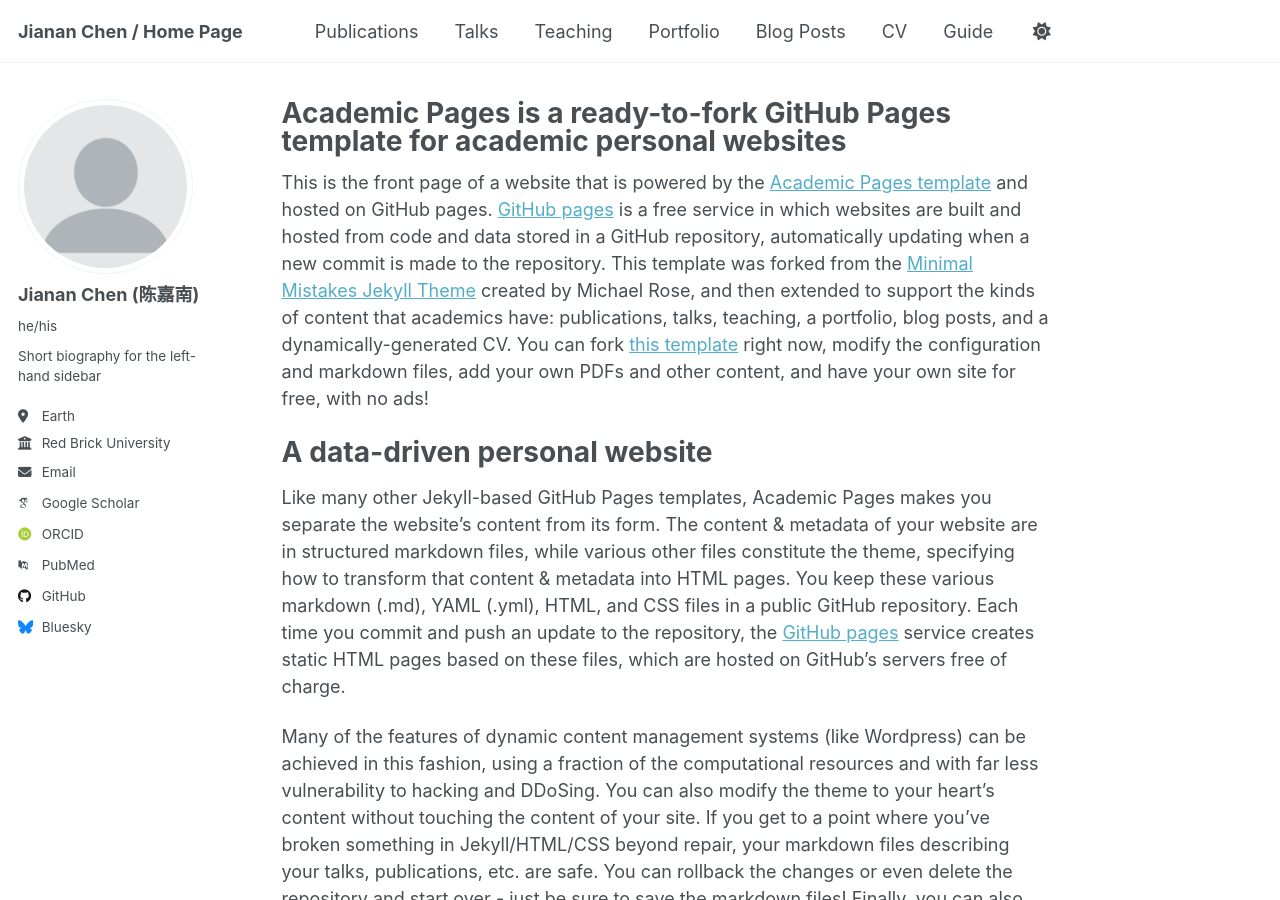
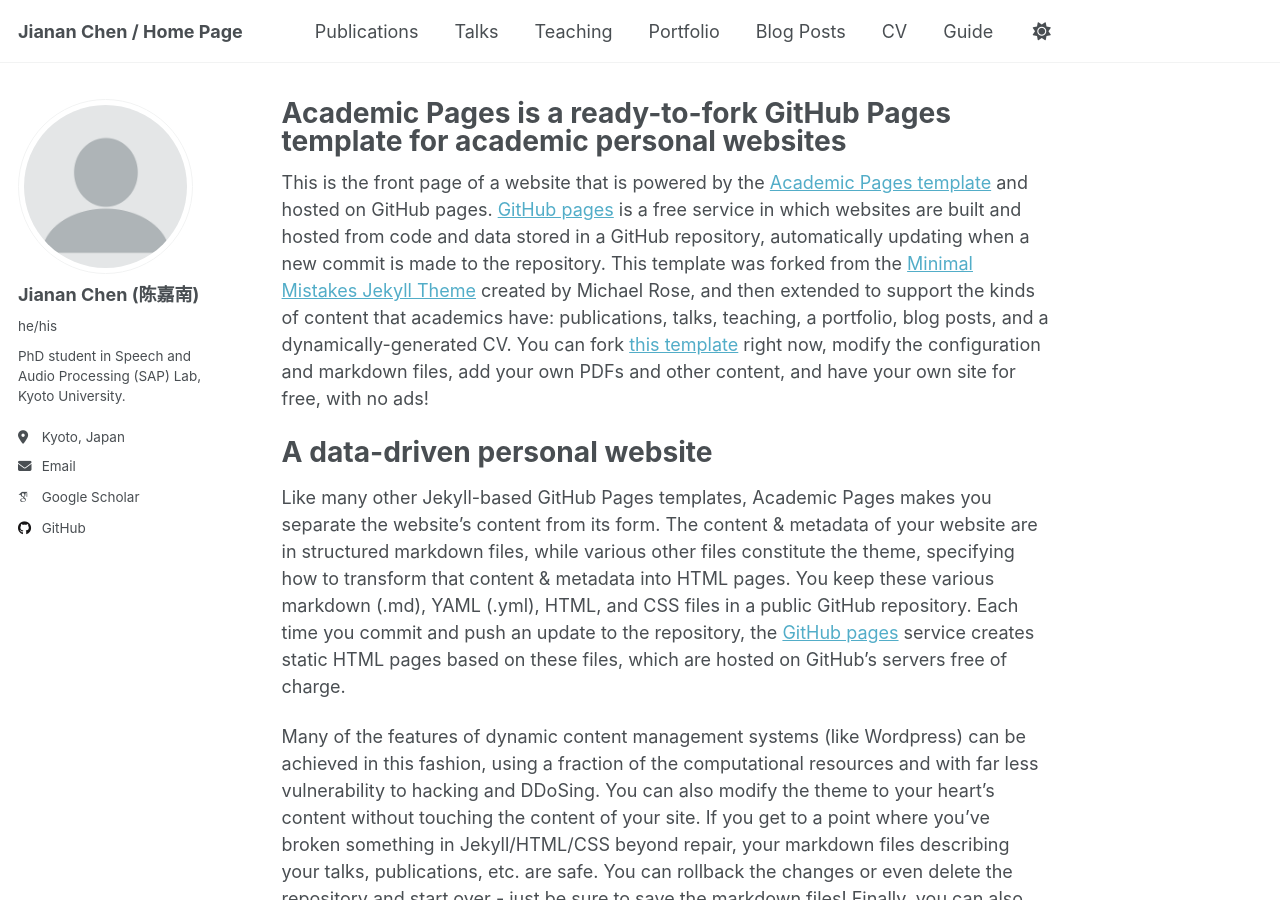
Before and after one commit to CHEN-JIANAN/CHEN-JIANAN.github.io, a Jekyll site: the page built from _pages/about.md, in a window 1280 px wide and 900 px high. Built offline with Jekyll 4.4.1, drawn with Linux system fonts in a browser that asks for light colours; some web fonts are replaced.

Commit message:
Update _config.yml

```diff
--- a/_config.yml
+++ b/_config.yml
@@ -26,61 +26,57 @@ author:
   avatar           : "profile.png"
   name             : "Jianan Chen (陈嘉南)"
   pronouns         : "he/his" # example: "she/her"
-  bio              : "Short biography for the left-hand sidebar"
-  location         : "Earth"
-  employer         : "Red Brick University"
-  uri              : # URL
-  email            : "none@example.org"
+  bio              : "PhD student in Speech and Audio Processing (SAP) Lab, Kyoto University."
+  location         : "Kyoto, Japan"
+  email            : "chen.jianan.32d@st.kyoto-u.ac.jp"
 
   # Academic websites
-  academia         : # URL
-  arxiv            : # URL - Update with the correct link to your profile
-  googlescholar    : "https://scholar.google.com/citations?user=PS_CX0AAAAAJ"
-  impactstory      : # URL
-  orcid            : "http://orcid.org/yourorcidurl"
-  semantic         : # URL
-  pubmed           : "https://www.ncbi.nlm.nih.gov/pubmed/?term=john+snow"
-  researchgate     : # URL
-  scopus           : # URL
+  # academia         : # URL
+  # arxiv            : # URL - Update with the correct link to your profile
+  googlescholar    : "https://scholar.google.com/citations?user=p2JzVOAAAAAJ&hl=en&authuser=1&oi=sra"
+  # impactstory      : # URL
+  # orcid            : "http://orcid.org/yourorcidurl"
+  # semantic         : # URL
+  # pubmed           : "https://www.ncbi.nlm.nih.gov/pubmed/?term=john+snow"
+  # researchgate     : # URL
+  # scopus           : # URL
 
   # Repositories and software development
-  bitbucket        : # Username - Update with your username on the site
-  codepen          : # Username
-  dribbble         : # Username
-  github           : "academicpages"
-  kaggle           : # Username
-  stackoverflow    : # User number or user number and name (i.e., use "1" or "1/jeff-atwood")
+  # bitbucket        : # Username - Update with your username on the site
+  # codepen          : # Username
+  # dribbble         : # Username
+  github           : "https://github.com/CHEN-JIANAN"
+  # kaggle           : # Username
+  # stackoverflow    : # User number or user number and name (i.e., use "1" or "1/jeff-atwood")
 
   # Social media
-  bluesky          : "bsky.app" # Replace this with you Bluesky username
-  facebook         : # Username
-  flickr           : # Username
-  foursquare       : # Username
-  goodreads        : # Username
-  google_plus      : # Username
-  keybase          : # Username
-  instagram        : # Username
-  lastfm           : # Username
-  linkedin         : # Username
-  mastodon         : # URL
-  medium           : # URL
-  pinterest        : # Username
-  soundcloud       : # Username
-  steam            : # Username
-  telegram         : # URL
-  tumblr           : # Username
-  twitter          : # Username for X / Twitter
-  vine             : # Username
-  weibo            : # Username
-  wikipedia        : # Username
-  xing             : # Username
-  youtube          : # Username
-  zhihu            : # Username
+  # bluesky          : "bsky.app" # Replace this with you Bluesky username
+  # facebook         : # Username
+  # flickr           : # Username
+  # foursquare       : # Username
+  # goodreads        : # Username
+  # google_plus      : # Username
+  # keybase          : # Username
+  # instagram        : # Username
+  # lastfm           : # Username
+  # linkedin         : # Username
+  # mastodon         : # URL
+  # medium           : # URL
+  # pinterest        : # Username
+  # soundcloud       : # Username
+  # steam            : # Username
+  # telegram         : # URL
+  # tumblr           : # Username
+  # twitter          : # Username for X / Twitter
+  # vine             : # Username
+  # weibo            : # Username
+  # wikipedia        : # Username
+  # xing             : # Username
+  # youtube          : # Username
+  # zhihu            : # Username
 
 # Publication Category - The following the list of publication categories and their headings
 publication_category:
-  books:
-    title: 'Books'
   manuscripts:
     title: 'Journal Articles'
   conferences:
```
